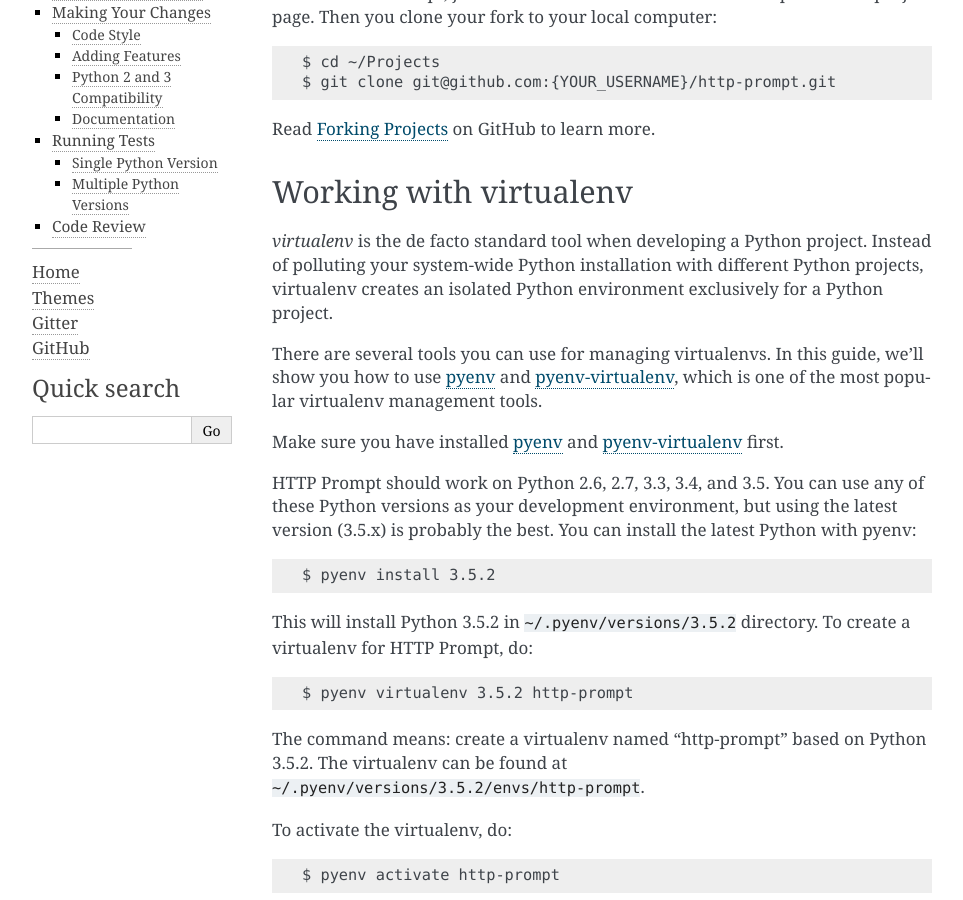
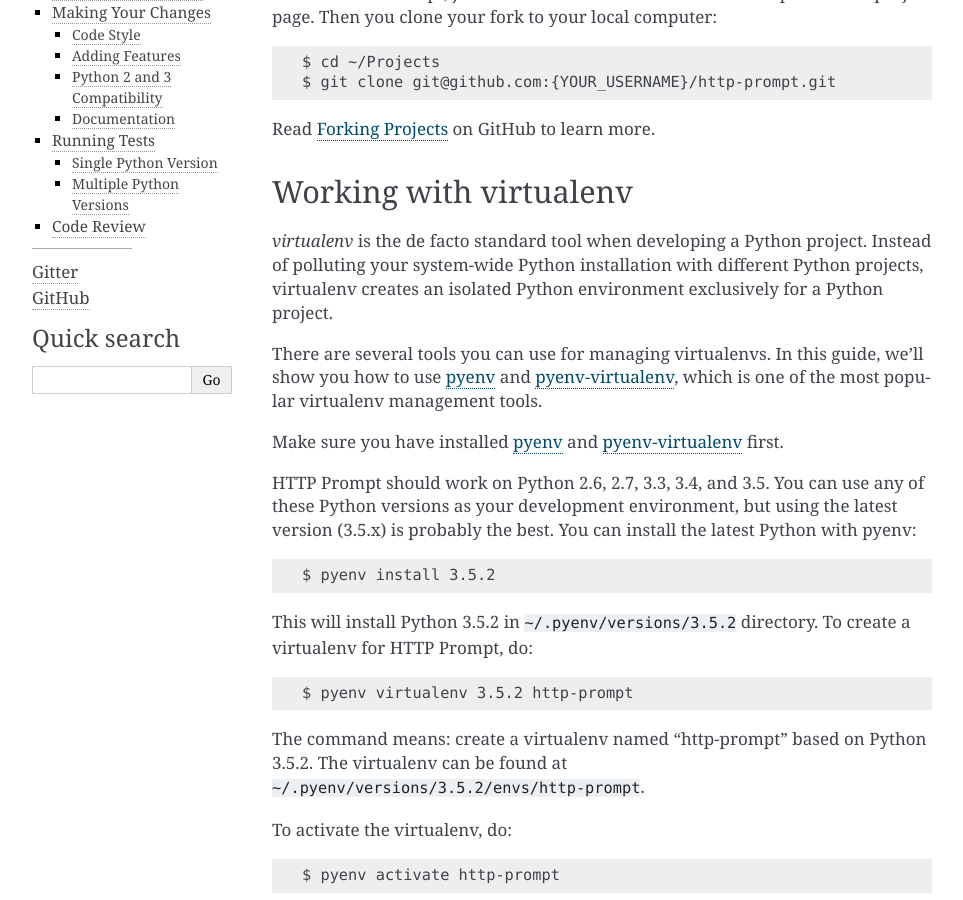
Before and after one commit to ihordev95/http-prompt, a Sphinx documentation site: the page built from docs/contributor-guide.rst, in a window 1280 px wide and 900 px high, scrolled down 739 px. Shown: the whole window, without its empty margins (148-1111 px from the left). Built offline with Sphinx 7.4.7, drawn with Linux system fonts in a browser that asks for light colours.

Commit message:
Hide home for now

```diff
--- a/README.rst
+++ b/README.rst
@@ -10,8 +10,7 @@ and syntax highlighting, built on HTTPie_ and prompt_toolkit_.
 
 For find out more, please visit the following links:
 
-* Home: https://http-prompt.com
-* Documentation: https://docs.http-prompt.com
+* Documentation: http://docs.http-prompt.com
 * GitHub: https://github.com/eliangcs/http-prompt
 * Gitter: https://gitter.im/http-prompt/http-prompt
 
--- a/docs/conf.py
+++ b/docs/conf.py
@@ -168,8 +168,8 @@ html_sidebars = {
 
 html_theme_options = {
     'extra_nav_links': OrderedDict([
-        ('Home', 'https://http-prompt.com'),
-        ('Themes', 'https://http-prompt.com/themes'),
+        # ('Home', 'http://http-prompt.com'),
+        # ('Themes', 'https://http-prompt.com/themes'),
         ('Gitter', 'https://gitter.im/http-prompt/http-prompt'),
         ('GitHub', 'https://github.com/eliangcs/http-prompt'),
     ])
```
